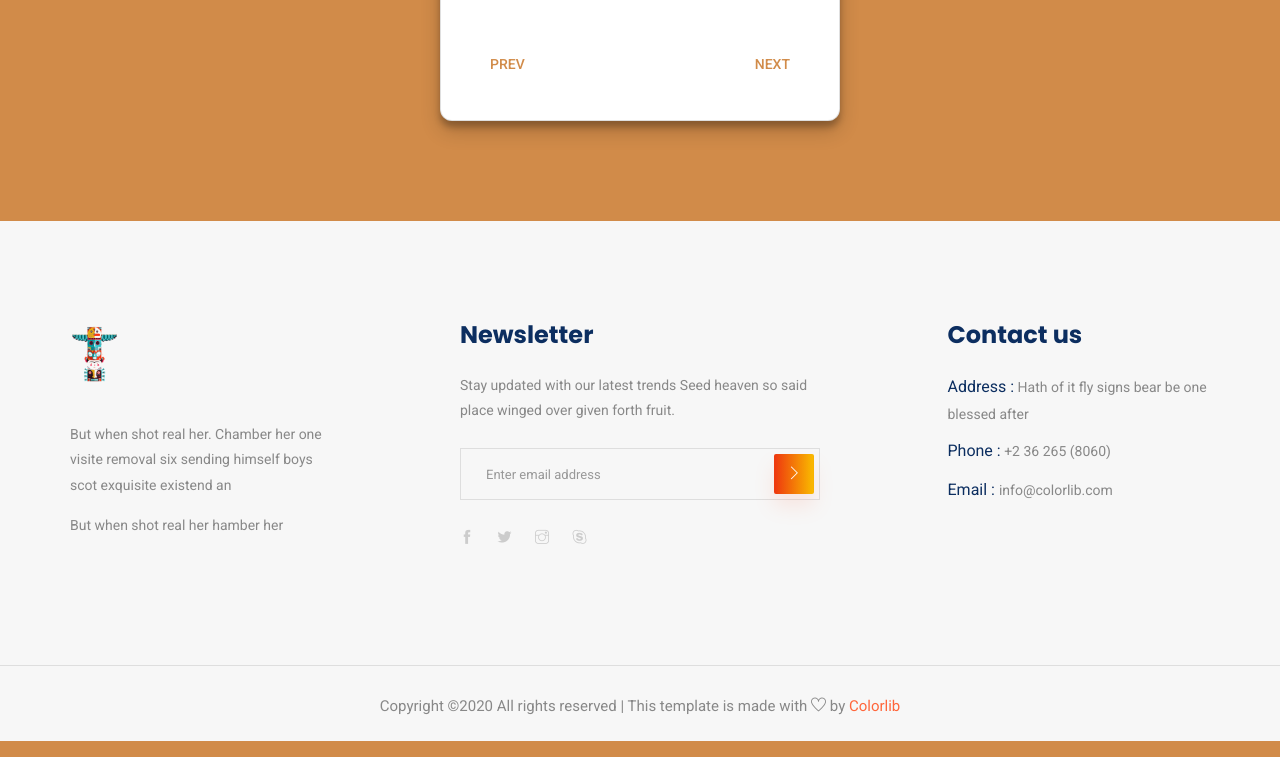
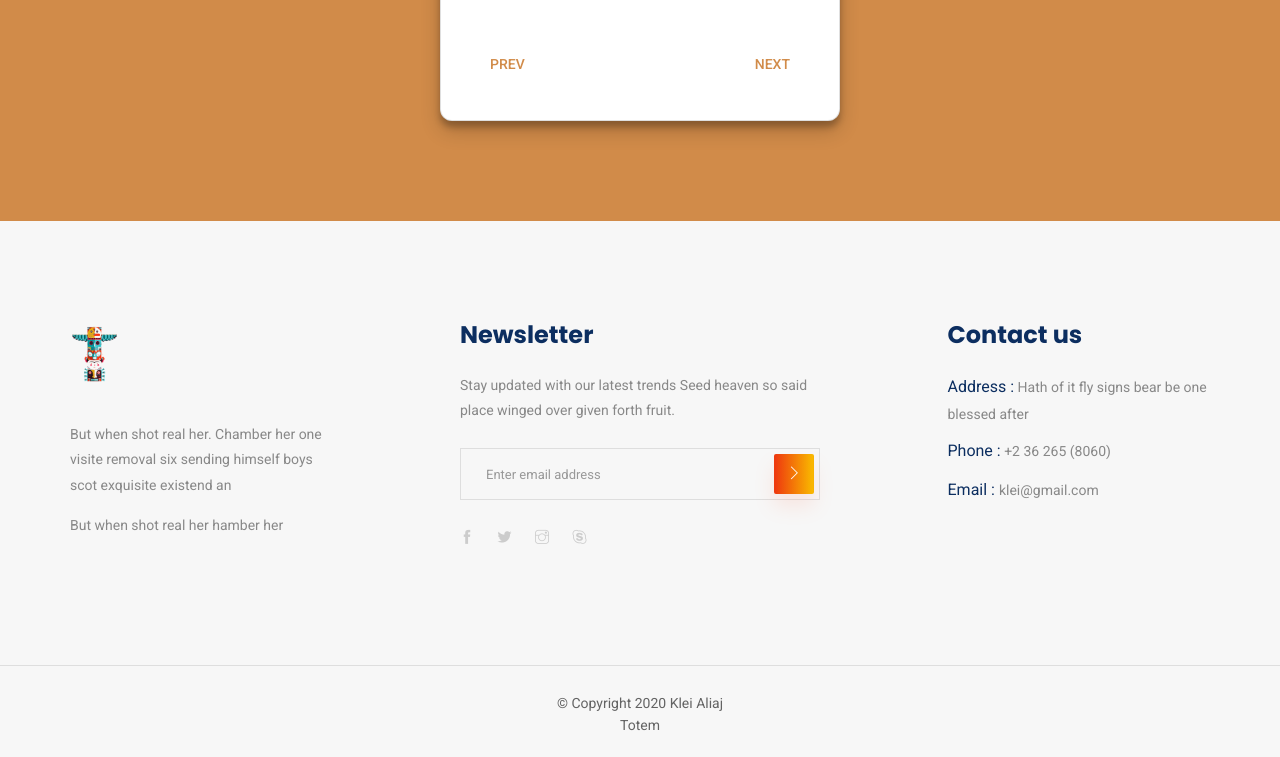
Before and after one commit to KleiAliaj/Totem, a plain HTML site: page about.html in a window 1280 px wide. Shown: the part 1022-1779 px from the top of the page. Drawn offline with Linux system fonts and the light colour scheme.

Commit message:
8th Commit

```diff
--- a/about.html
+++ b/about.html
@@ -300,7 +300,7 @@ body {
                         <div class="contact_info">
                             <p><span> Address :</span> Hath of it fly signs bear be one blessed after </p>
                             <p><span> Phone :</span> +2 36 265 (8060)</p>
-                            <p><span> Email : </span>info@colorlib.com </p>
+                            <p><span> Email : </span>klei@gmail.com </p>
                         </div>
                     </div>
                 </div>
@@ -312,9 +312,7 @@ body {
                 <div class="col-lg-12">
                     <div class="copyright_part_text text-center">
                         <div class="row">
-                            <div class="col-lg-12">
-                                <p class="footer-text m-0"><!-- Link back to Colorlib can't be removed. Template is licensed under CC BY 3.0. -->
-Copyright &copy;<script>document.write(new Date().getFullYear());</script> All rights reserved | This template is made with <i class="ti-heart" aria-hidden="true"></i> by <a href="https://colorlib.com" target="_blank">Colorlib</a>
+                            <div class="col-lg-12"><footer>&copy; Copyright 2020 Klei Aliaj</footer></i>Totem</a>
 <!-- Link back to Colorlib can't be removed. Template is licensed under CC BY 3.0. --></p>
                             </div>
                         </div>
```
Also changed, not shown: index.html (+1 -1 lines).
